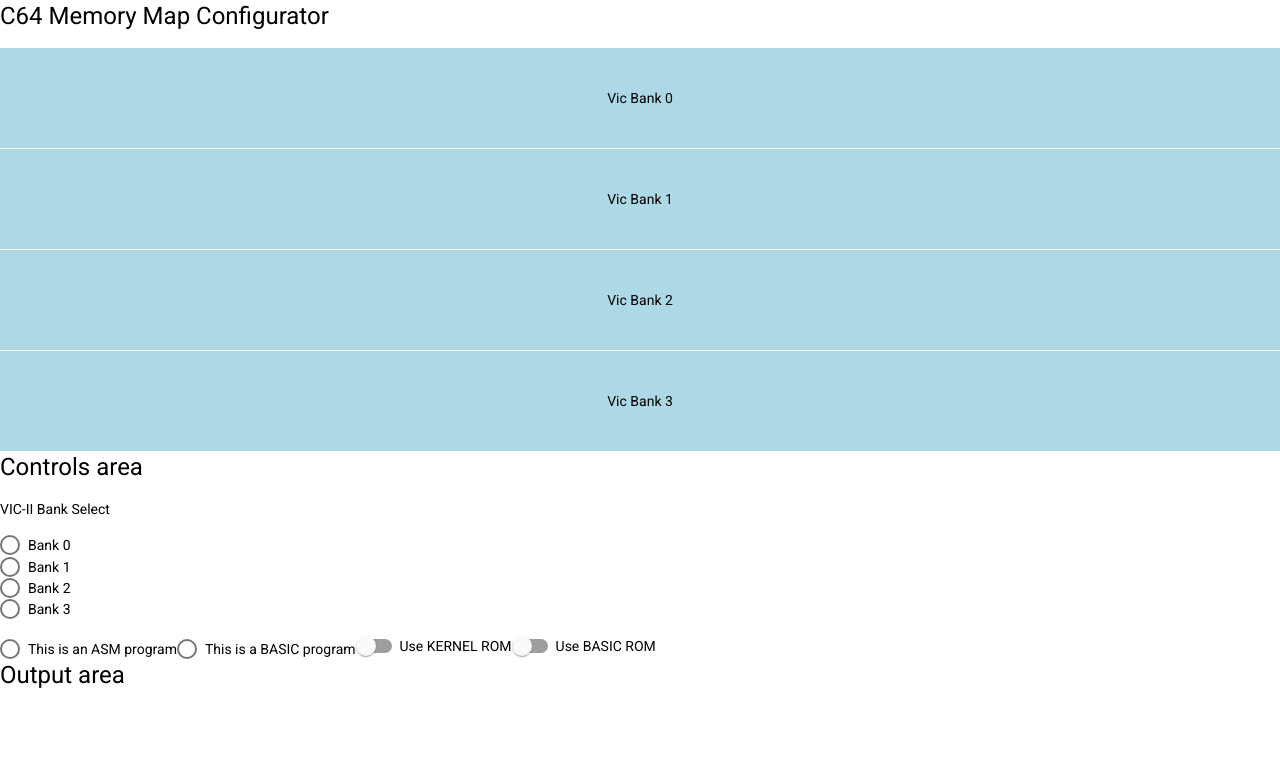
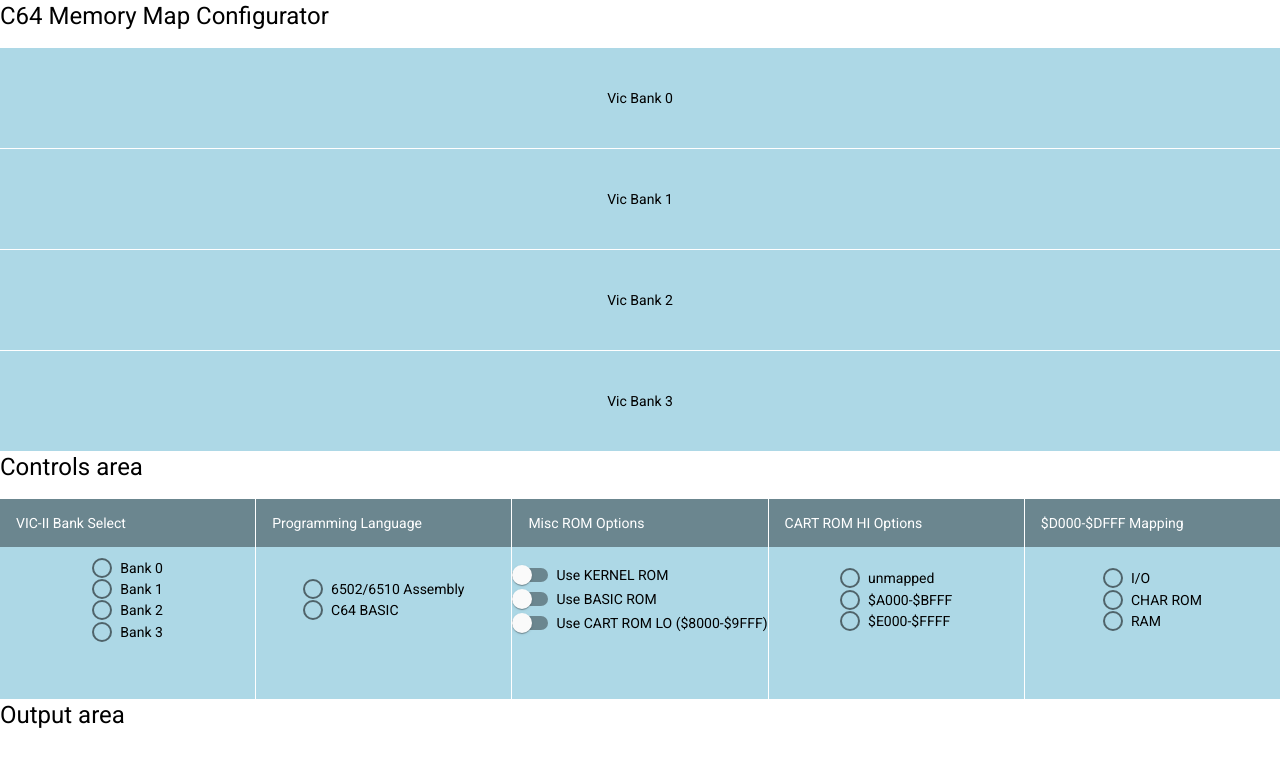
Before and after one commit to lewisb42/c64-memmap-tool, an Angular app: page / in a window 1280 px wide. Shown: the top 766 px of the page. Built offline with nearby package versions, Linux system fonts and the light colour scheme.

Commit message:
all the basic controls on page and looking reasonably ok

```diff
--- a/src/app/app.module.ts
+++ b/src/app/app.module.ts
@@ -10,6 +10,7 @@
 import {MatFormFieldModule} from '@angular/material/form-field';
 import {MatRadioModule} from '@angular/material/radio';
 import {MatSlideToggleModule} from '@angular/material/slide-toggle';
+import {MatDividerModule} from '@angular/material/divider';
 
 
 
@@ -27,7 +28,8 @@
     MatCardModule,
     MatFormFieldModule,
     MatRadioModule,
-    MatSlideToggleModule
+    MatSlideToggleModule,
+    MatDividerModule
   ],
   providers: [],
   bootstrap: [AppComponent]
--- a/src/app/memmap-configurator/memmap-configurator.component.html
+++ b/src/app/memmap-configurator/memmap-configurator.component.html
@@ -7,22 +7,64 @@
 
 
 <h1>Controls area</h1>
-<label id="vic-bank-select-radio-group-label">VIC-II Bank Select</label>
-<mat-radio-group aria-labelled-by="vic-bank-select-radio-group-label" id="vic-bank-select-radio-group">
+
+<mat-grid-list cols="5" rowHeight="200px">
+    <mat-grid-tile>
+        <mat-grid-tile-header>VIC-II Bank Select</mat-grid-tile-header>
+        <mat-radio-group>
             <mat-radio-button value="0">Bank 0</mat-radio-button>
             <mat-radio-button value="1">Bank 1</mat-radio-button>
             <mat-radio-button value="2">Bank 2</mat-radio-button>
             <mat-radio-button value="3">Bank 3</mat-radio-button>
         </mat-radio-group>
+    </mat-grid-tile>
 
+    <mat-grid-tile>
+        <mat-grid-tile-header>Programming Language</mat-grid-tile-header>
         <mat-radio-group id="asm-vs-basic-radio-group">
-    <mat-radio-button value="ASM">This is an ASM program</mat-radio-button>
-    <mat-radio-button value="BASIC">This is a BASIC program</mat-radio-button>
+            <mat-radio-button value="ASM">6502/6510 Assembly</mat-radio-button>
+            <mat-radio-button value="BASIC">C64 BASIC</mat-radio-button>
         </mat-radio-group>
+    </mat-grid-tile>
 
+    <mat-grid-tile>
+        <mat-grid-tile-header>Misc ROM Options</mat-grid-tile-header>
+        <div class="rom-bank-options">
             <mat-slide-toggle>Use KERNEL ROM</mat-slide-toggle>
+
             <mat-slide-toggle>Use BASIC ROM</mat-slide-toggle>
 
+            <mat-slide-toggle>Use CART ROM LO ($8000-$9FFF)</mat-slide-toggle>
+        </div>
+    </mat-grid-tile>
+
+    <mat-grid-tile>
+        <mat-grid-tile-header>CART ROM HI Options</mat-grid-tile-header>
+        <div class="rom-bank-options">
+            <div>
+                <mat-radio-group>
+                    <mat-radio-button value="unmapped">unmapped</mat-radio-button>
+                    <mat-radio-button value="1">$A000-$BFFF</mat-radio-button>
+                    <mat-radio-button value="2">$E000-$FFFF</mat-radio-button>
+                </mat-radio-group>
+            </div>
+        </div>
+    </mat-grid-tile>
+
+    <mat-grid-tile>
+        <mat-grid-tile-header>$D000-$DFFF Mapping</mat-grid-tile-header>
+        <div class="rom-bank-options">
+            <div>
+                <mat-radio-group>
+                    <mat-radio-button value="unmapped">I/O</mat-radio-button>
+                    <mat-radio-button value="1">CHAR ROM</mat-radio-button>
+                    <mat-radio-button value="2">RAM</mat-radio-button>
+                </mat-radio-group>
+            </div>
+        </div>
+    </mat-grid-tile>
+
+</mat-grid-list>
 
 
 <h1>Output area</h1>
--- a/src/app/memmap-configurator/memmap-configurator.component.scss
+++ b/src/app/memmap-configurator/memmap-configurator.component.scss
@@ -2,8 +2,14 @@
   background: lightblue;
 }
 
-#vic-bank-select-radio-group {
+mat-radio-group {
   display: flex;
   flex-direction: column;
   margin: 15px 0;
 }
+
+.rom-bank-options {
+  display: flex;
+  flex-direction: column;
+  align-items: flex-start;
+}
```
Lines whose indentation alone changed are shown as unchanged.
